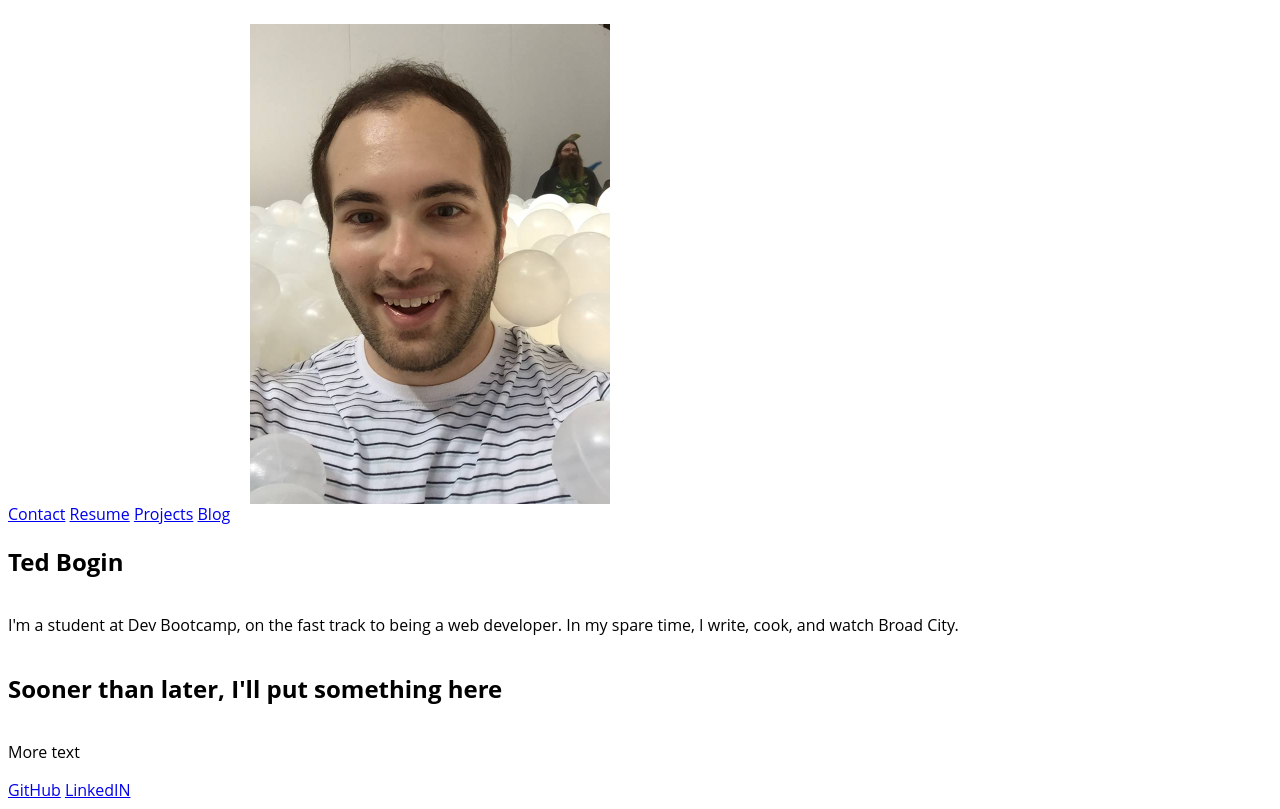
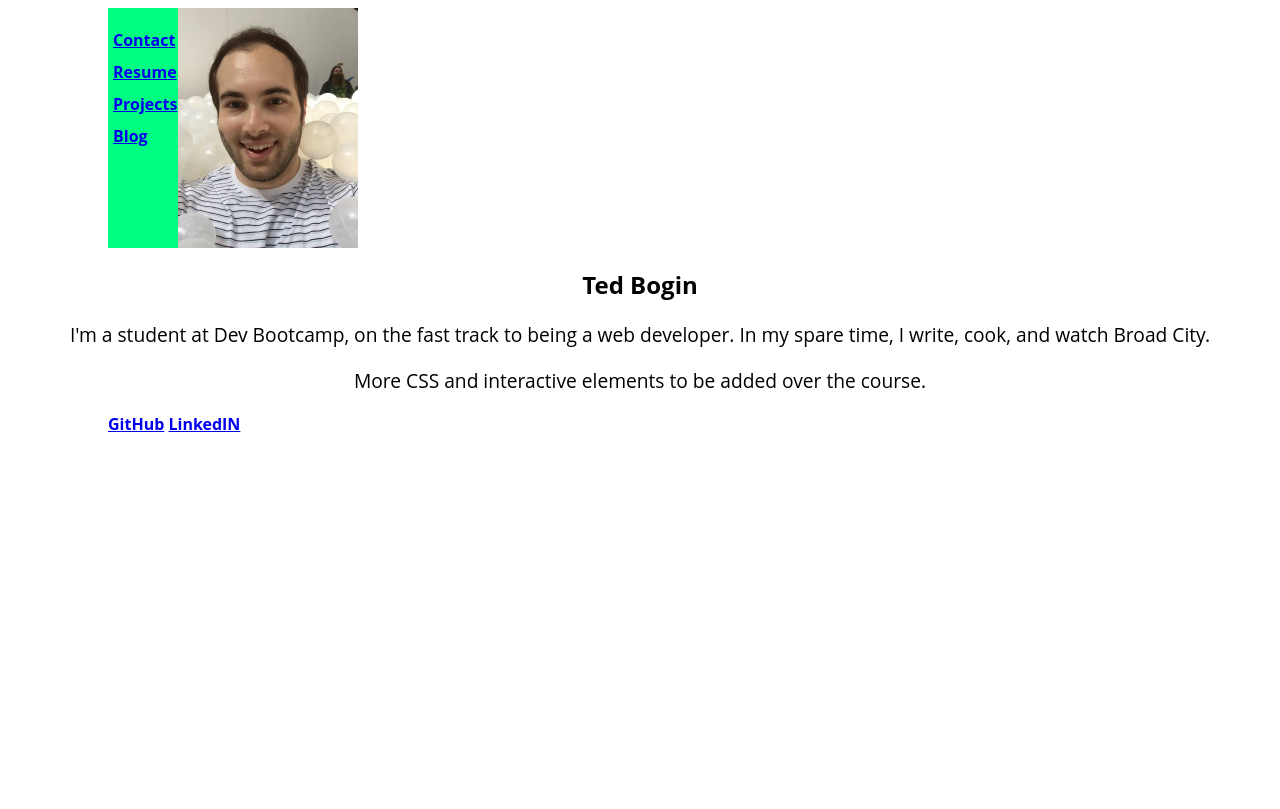
Before and after one commit to tbogin/tbogin.github.io, a plain HTML site: page index.html in a window 1280 px wide. Drawn offline with Linux system fonts and the light colour scheme.

Commit message:
Update index with CSS

```diff
--- a/index.html
+++ b/index.html
@@ -7,11 +7,14 @@
 </head>
 
 <body>
+
 <nav>
-	<a href="#">Contact</a>
-	<a href="#">Resume</a>
-	<a href="#">Projects</a>
-	<a href="../tbogin.github.io/blog-index.html">Blog</a>
+<ul>
+	<li><a href="#">Contact</a></li>
+	<li><a href="#">Resume</a></li>
+	<li><a href="#">Projects</a></li>
+	<li><a href="../tbogin.github.io/blog-index.html">Blog</a></li>
+</ul>
 </nav>
 
 <img src="../tbogin.github.io/the-beach.jpg" alt="Me">
@@ -20,10 +23,7 @@
 
 	<h2>Ted Bogin</h2>
 	<p>I'm a student at Dev Bootcamp, on the fast track to being a web developer. In my spare time, I write, cook, and watch Broad City.</p>
-
-	<h2>Sooner than later, I'll put something here</h2>
-	<p>More text</p>
-
+	<p>More CSS and interactive elements to be added over the course.</p>
 
 </section>
 
--- a/stylesheets/default.css
+++ b/stylesheets/default.css
@@ -1,20 +1,42 @@
 body {
 	font-family: PT Sans, Open Sans;
+	font-size: 100%;
 }
 
 nav {
-	text-align: right;
+	height: 240px;
+	width: 70px;
+	float: left;
 	display: inline-block;
+	background-color: #00ff80;
+	margin-left: 100px;
 }
+
+nav ul {
+	font-weight: bold;
+	list-style-type: none;
+	text-indent: -35px;
+	line-height: 200%;
+}
+
 
 h2 {
 	text-align: center;
-	display: inline-block;
+}
+
+p {
+	text-align: center;
+	font-size: 1.2em;
 }
 
 img {
-	display: inline-block;
-	width: 360px;
-	height: 480px;
-	margin: 1em;
+	display: block;
+	width: 180px;
+	height: 240px;
+	margin-left: 100px;
 }
+
+footer {
+	font-weight: bold;
+	margin-left: 100px;
+}
```
